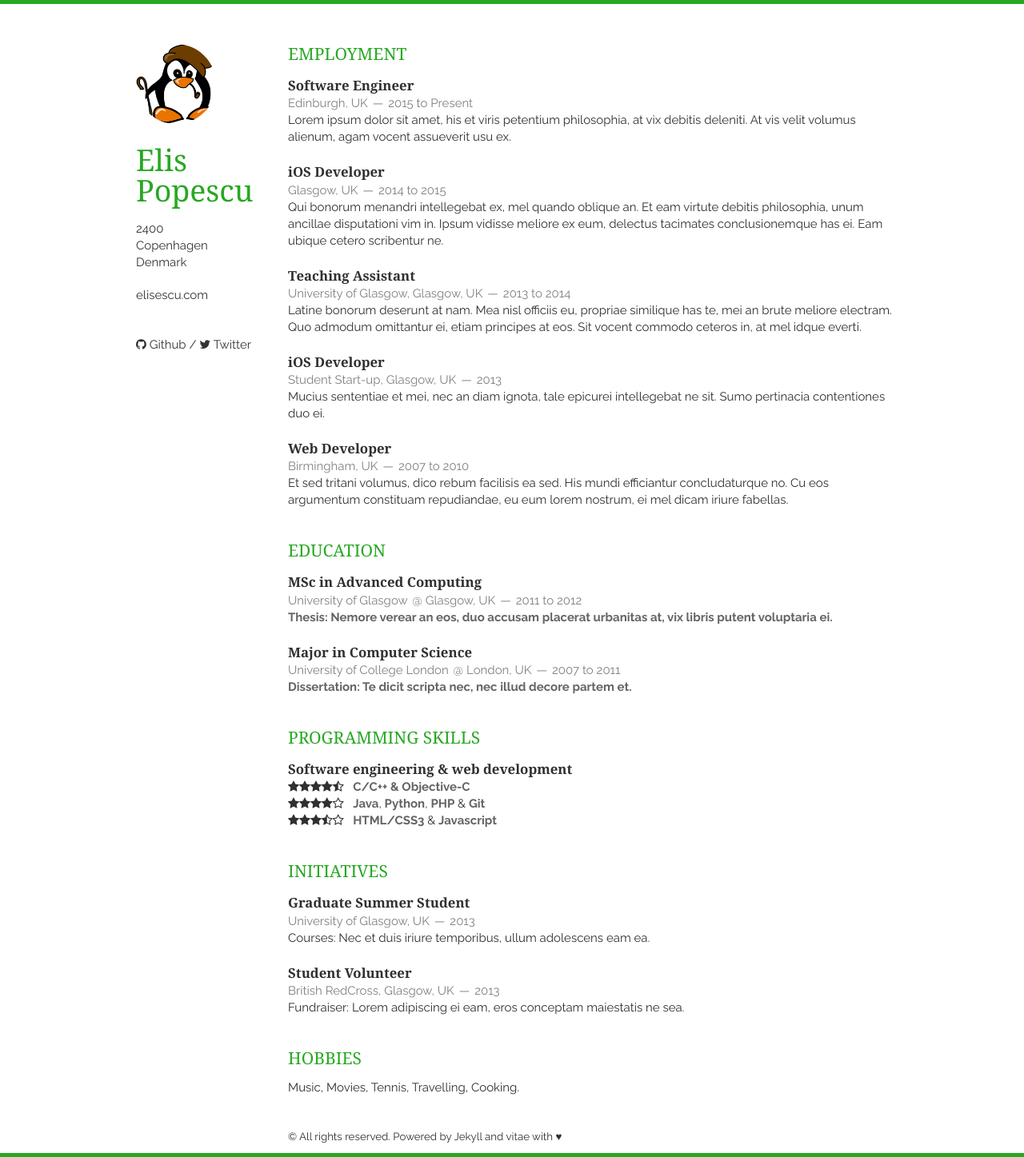
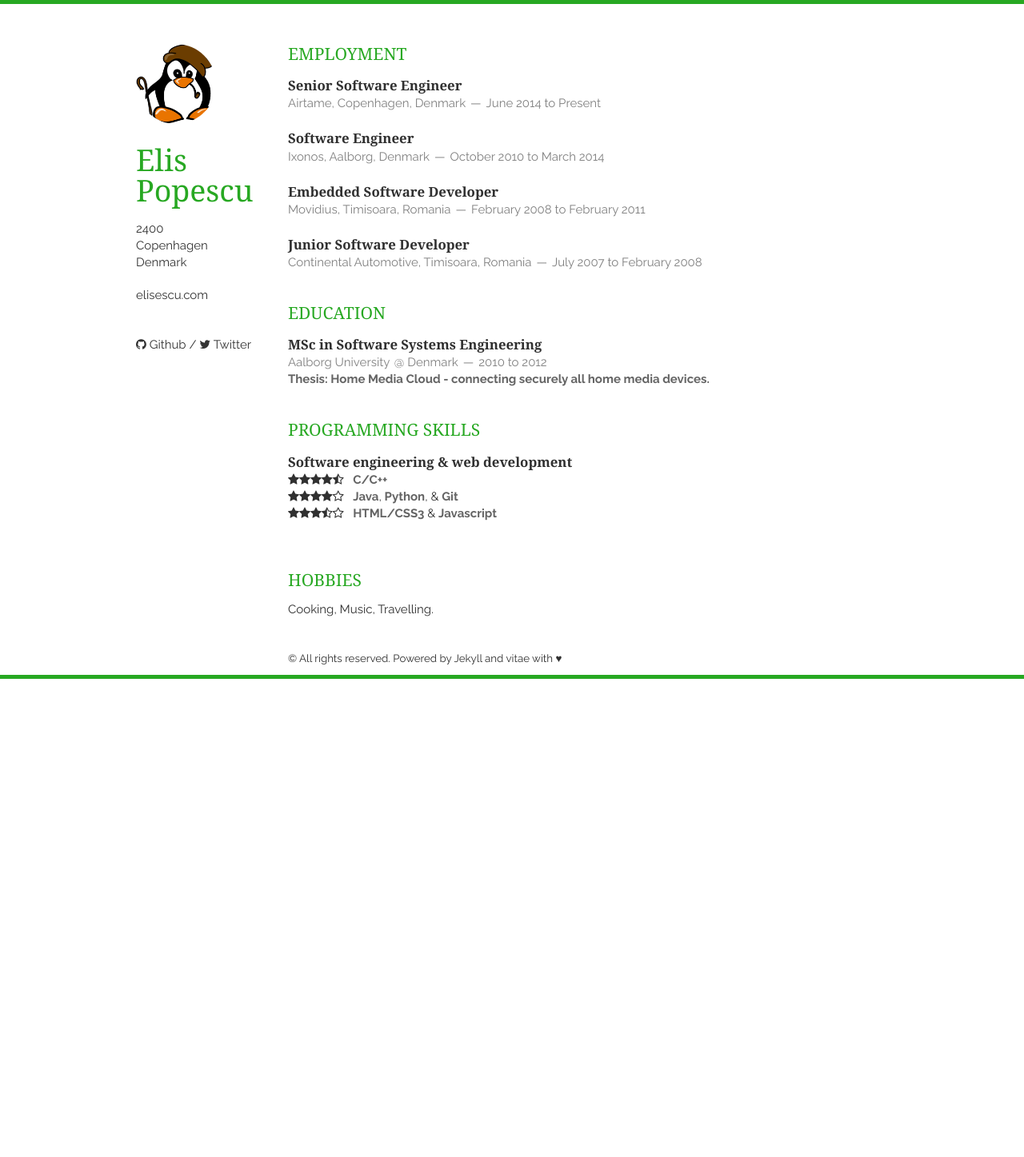
Before and after one commit to elisescu/elisescu.com, a Jekyll site: the page built from resume.html, in a window 1280 px wide. Shown: the whole page at 80% size. Built offline with Jekyll 4.4.1, drawn with Linux system fonts in a browser that asks for light colours; nearby versions of some CDN libraries; Markdown is read by kramdown in place of the engine named in the settings; after the commit the page ends 900 px from its top, so only the background shows below that.

Commit message:
First draft of the resume

```diff
--- a/_includes/resume/education.html
+++ b/_includes/resume/education.html
@@ -2,22 +2,12 @@
     <h1>Education</h1>
     <article>
         <header>
-            <h1>MSc in Advanced Computing</h1>
-            <span>University of Glasgow</span>
-            <span><address>Glasgow, UK</address><time>2011 to 2012</time></span>
+            <h1>MSc in Software Systems Engineering</h1>
+            <span>Aalborg University</span>
+            <span><address>Denmark</address><time>2010 to 2012</time></span>
         </header>
         <p>
-            <em>Thesis: Nemore verear an eos, duo accusam placerat urbanitas at, vix libris putent voluptaria ei.</em>
-        </p>
-    </article>
-    <article>
-        <header>
-            <h1>Major in Computer Science</h1>
-            <span>University of College London</span>
-            <span><address>London, UK</address><time>2007 to 2011</time></span>
-        </header>
-        <p>
-            <em>Dissertation: Te dicit scripta nec, nec illud decore partem et.</em>
+            <em>Thesis: Home Media Cloud - connecting securely all home media devices.</em>
         </p>
     </article>
 </section>
--- a/_includes/resume/employment.html
+++ b/_includes/resume/employment.html
@@ -2,43 +2,30 @@
     <h1>Employment</h1>
     <article>
         <header>
-            <h1>Software Engineer</h1>
-            <span><address>Edinburgh, UK</address><time>2015 to Present</time></span>
+            <h1>Senior Software Engineer</h1>
+            <span><address>Airtame, Copenhagen, Denmark</address><time>June 2014 to Present</time></span>
         </header>
-        <p>Lorem ipsum dolor sit amet, his et viris petentium philosophia,
-            at vix debitis deleniti. At vis velit volumus alienum, agam vocent assueverit usu ex. </p>
+
     </article>
     <article>
         <header>
-            <h1>iOS Developer</h1>
-            <span><address>Glasgow, UK</address><time>2014 to 2015</time></span>
+            <h1>Software Engineer</h1>
+            <span><address>Ixonos, Aalborg, Denmark</address><time>October 2010 to March 2014</time></span>
         </header>
-        <p>Qui bonorum menandri intellegebat ex, mel quando oblique an. Et eam virtute debitis philosophia,
-            unum ancillae disputationi vim in. Ipsum vidisse meliore ex eum,
-            delectus tacimates conclusionemque has ei. Eam ubique cetero scribentur ne.</p>
+
     </article>
     <article>
         <header>
-            <h1>Teaching Assistant</h1>
-            <span><address>University of Glasgow, Glasgow, UK</address><time>2013 to 2014</time></span>
+            <h1>Embedded Software Developer</h1>
+            <span><address>Movidius, Timisoara, Romania</address><time>February 2008 to February 2011</time></span>
         </header>
-        <p>Latine bonorum deserunt at nam. Mea nisl officiis eu, propriae similique has te, mei an brute meliore electram.
-            Quo admodum omittantur ei, etiam principes at eos. Sit vocent commodo ceteros in, at mel idque everti.</p>
+
     </article>
     <article>
         <header>
-            <h1>iOS Developer</h1>
-            <span><address>Student Start-up, Glasgow, UK</address><time>2013</time></span>
+            <h1>Junior Software Developer</h1>
+            <span><address>Continental Automotive, Timisoara, Romania</address><time>July 2007 to February 2008</time></span>
         </header>
-        <p>Mucius sententiae et mei, nec an diam ignota, tale epicurei intellegebat ne sit. Sumo pertinacia contentiones duo ei.</p>
-    </article>
-    <article>
-        <header>
-            <h1>Web Developer</h1>
-            <span><address>Birmingham, UK</address><time>2007 to 2010</time></span>
-        </header>
-        <p> Et sed tritani volumus, dico rebum facilisis ea sed. His mundi efficiantur concludaturque no.
-            Cu eos argumentum constituam repudiandae, eu eum lorem nostrum, ei mel dicam iriure fabellas.
-        </p>
+
     </article>
 </section>
--- a/_includes/resume/initiatives.html
+++ b/_includes/resume/initiatives.html
@@ -1,21 +1,2 @@
 <section class="thirteen columns">
-    <h1>Initiatives</h1>
-    <article>
-        <header>
-            <h1>Graduate Summer Student</h1>
-            <span><address>University of Glasgow, UK</address><time>2013</time></span>
-        </header>
-        <p>
-            Courses: Nec et duis iriure temporibus, ullum adolescens eam ea.
-        </p>
-    </article>
-    <article>
-        <header>
-            <h1>Student Volunteer</h1>
-            <span><address>British RedCross, Glasgow, UK</address><time>2013</time></span>
-        </header>
-        <p>
-            Fundraiser: Lorem adipiscing ei eam, eros conceptam maiestatis ne sea.
-        </p>
-    </article>
 </section>
--- a/_includes/resume/interests.html
+++ b/_includes/resume/interests.html
@@ -1,6 +1,6 @@
 <section class="thirteen columns">
     <h1>Hobbies</h1>
     <article>
-        <p>Music, Movies, Tennis, Travelling, Cooking.</p>
+        <p>Cooking, Music, Travelling.</p>
     </article>
 </section>
--- a/_includes/resume/skills.html
+++ b/_includes/resume/skills.html
@@ -6,10 +6,10 @@
         </header>
         <p>
             <i class="fa fa-star"></i><i class="fa fa-star"></i><i class="fa fa-star"></i><i class="fa fa-star"></i><i class="fa fa-star-half-o"></i>
-            &nbsp;&nbsp;<em>C/C++ & Objective-C</em>
+            &nbsp;&nbsp;<em>C/C++</em>
         <p>
             <i class="fa fa-star"></i><i class="fa fa-star"></i><i class="fa fa-star"></i><i class="fa fa-star"></i><i class="fa fa-star-o"></i>
-            &nbsp;&nbsp;<em>Java</em>, <em>Python</em>, <em>PHP</em> &amp; <em>Git</em>
+            &nbsp;&nbsp;<em>Java</em>, <em>Python</em>, &amp; <em>Git</em>
         </p>
         <p>
             <i class="fa fa-star"></i><i class="fa fa-star"></i><i class="fa fa-star"></i><i class="fa fa-star-half-o"></i><i class="fa fa-star-o"></i>
```
